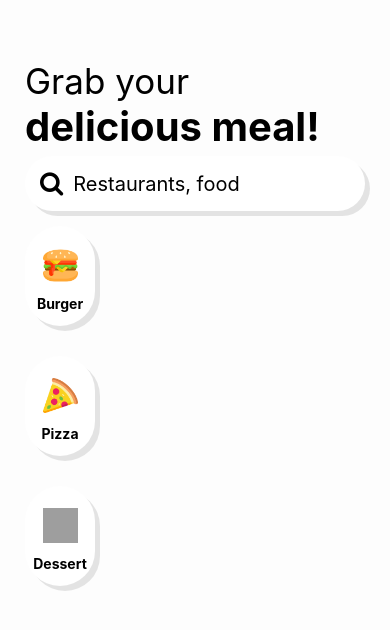
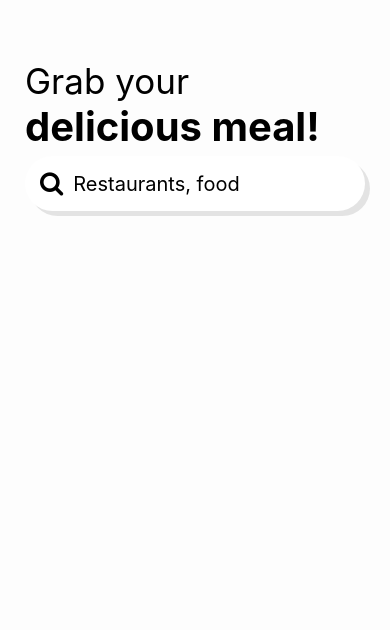
Before and after one commit to chenchiaho/restaurant-search-react-native, a React Native app: screen / in a window 390 px wide. Shown: the top 630 px of the page. Built offline with nearby package versions, Linux system fonts and the light colour scheme; grey boxes are pictures that could not be loaded.

Commit message:
implemented flatlist

```diff
--- a/App.js
+++ b/App.js
@@ -1,18 +1,55 @@
 import { StatusBar } from 'expo-status-bar';
-import { StyleSheet, View } from 'react-native';
+import { StyleSheet, View, FlatList } from 'react-native';
 import Header from './src/components/Header';
 import Search from './src/components/Search';
 import CategoryItem from './src/components/CategoryItem';
 
 export default function App() {
+
+    const commonCategories = [
+      {
+        name: "Burger",
+        imageUrl: require("./src/assets/images/burger.png")
+      },
+      {
+        name: "Dessert",
+        imageUrl: require("./src/assets/images/cake.png")
+      },
+      {
+        name: "Drink",
+        imageUrl: require("./src/assets/images/smoothies.png")
+      },
+      {
+        name: "Steak",
+        imageUrl: require("./src/assets/images/steak.png")
+      },
+      {
+        name: "Pasta",
+        imageUrl: require("./src/assets/images/pasta.png")
+      },
+    ]
+
   return (
     <View style={styles.container}>
       <Header/>
       <Search/>
 
-      <CategoryItem name="Burger" imageUrl={require('./src/assets/images/burger.png')}/>
-      <CategoryItem name="Pizza" imageUrl={require('./src/assets/images/pizza.png')}/>
-      <CategoryItem name="Dessert" imageUrl={require('./src/assets/images/dessert.png')}/>
+        <FlatList data={commonCategories} renderItem={({item, index}) => {
+        return (
+        <commonCategories
+          name={item.name}
+          imageUrl={item.imageUrl}
+          index={index}
+          />
+        )
+        }}
+        horizontal
+        showsHorizontalScrollIndicator={false}
+        keyExtractor={(category) => category.name}
+
+      />
+
+
       <StatusBar/>
 
     </View>
```
